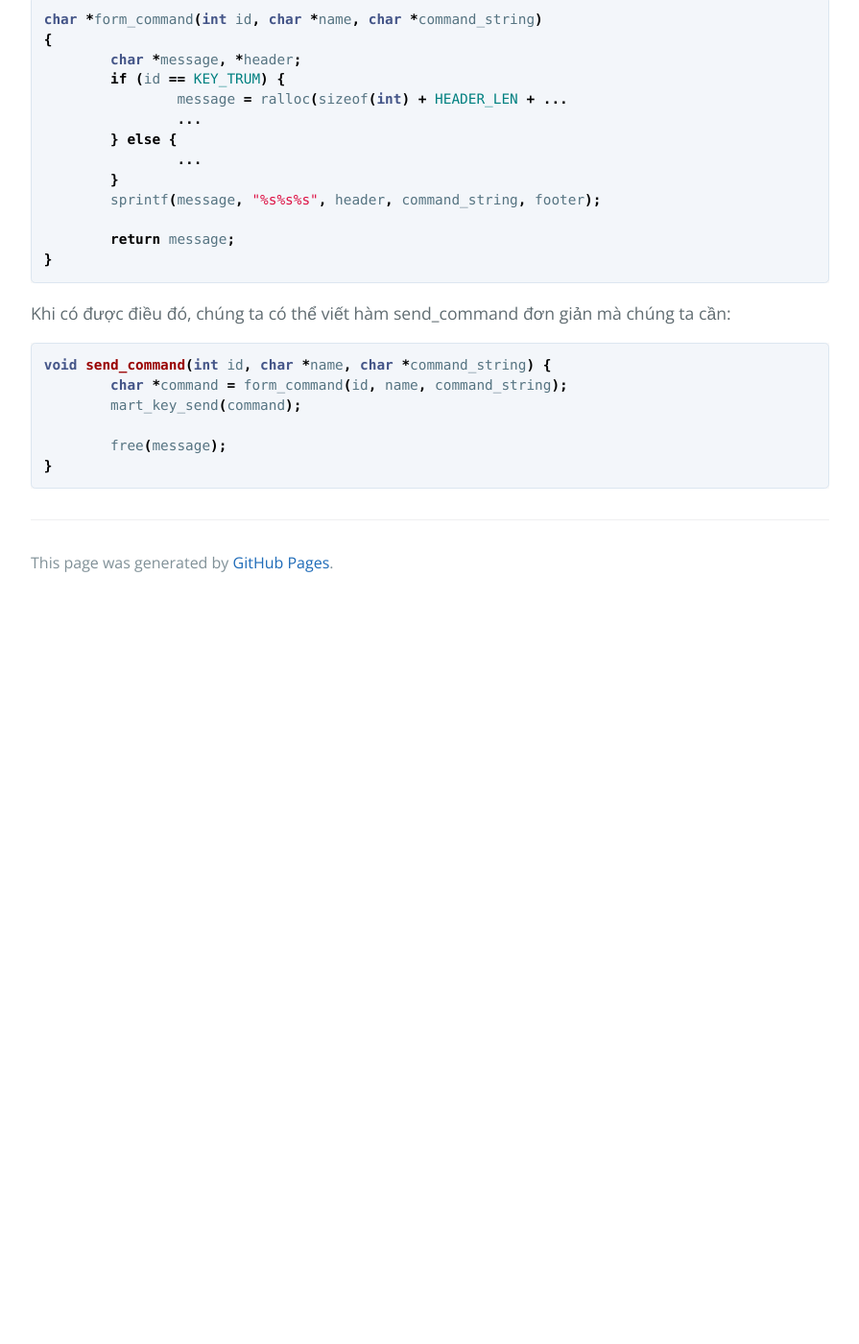
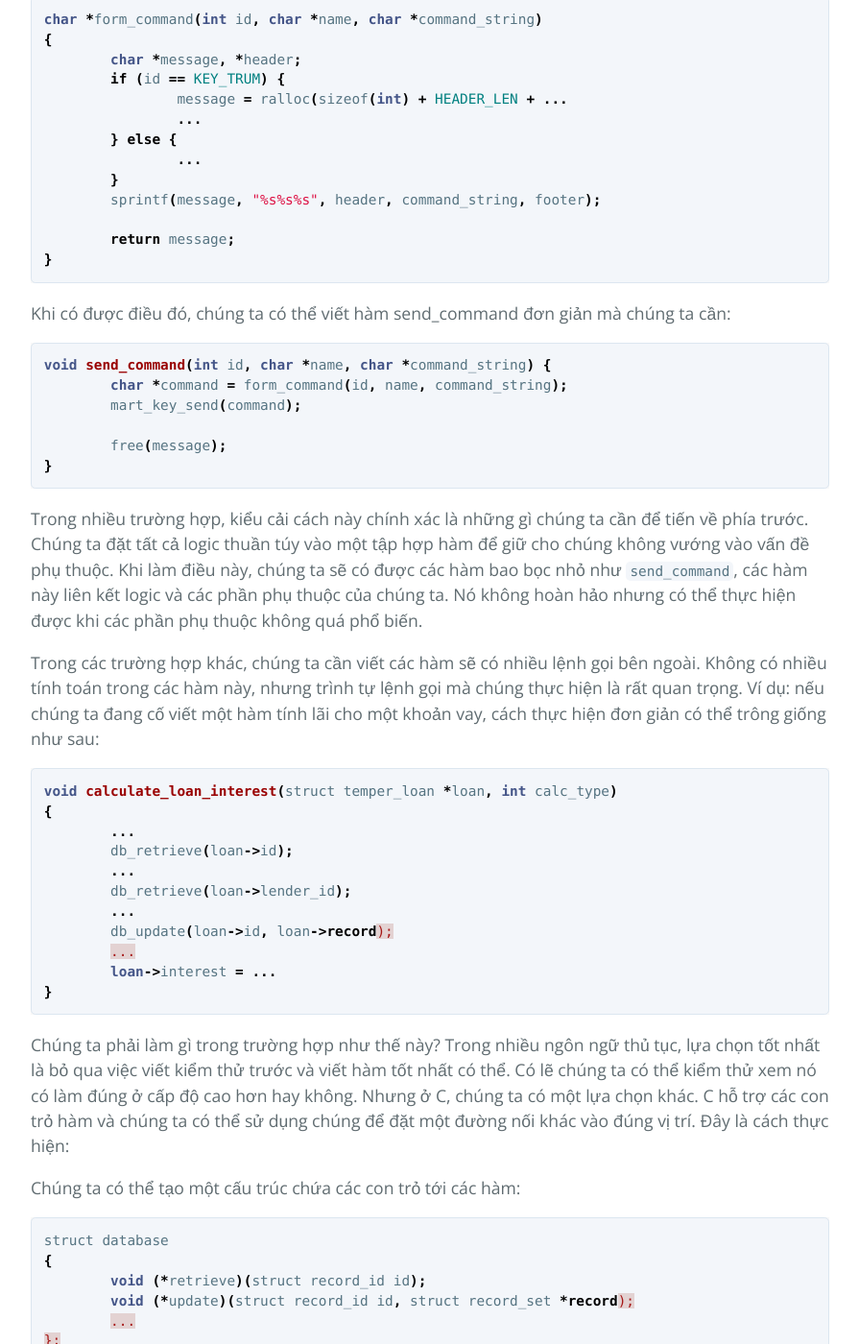
Before and after one commit to HaiBV/haibv.github.io, a Jekyll site: the page built from working-effectively-with-legacy-code/chapter-19-my-project-is-not-object-oriented-how-do-i-make-safe-changes.md, in a window 1280 px wide and 1400 px high, scrolled down 7139 px. Shown: the whole window at 96% size, without its empty margins (192-1087 px from the left). Built offline with Jekyll 4.4.1, drawn with Linux system fonts in a browser that asks for light colours; our own code applies the rules of GitHub Pages for plain Markdown files; before the commit the page ends 7769 px from its top, so only the background shows below that; some of the changed text lies outside the part shown.

Commit message:
Book - Working Efectively with Legacy Code - P2 - C19

````diff
--- a/working-effectively-with-legacy-code/chapter-19-my-project-is-not-object-oriented-how-do-i-make-safe-changes.md
+++ b/working-effectively-with-legacy-code/chapter-19-my-project-is-not-object-oriented-how-do-i-make-safe-changes.md
@@ -243,3 +243,50 @@ void send_command(int id, char *name, char *command_string) {
 	free(message);
 }
 ```
+
+Trong nhiều trường hợp, kiểu cải cách này chính xác là những gì chúng ta cần để tiến về phía trước. Chúng ta đặt tất cả logic thuần túy vào một tập hợp hàm để giữ cho chúng không vướng vào vấn đề phụ thuộc. Khi làm điều này, chúng ta sẽ có được các hàm bao bọc nhỏ như `send_command`, các hàm này liên kết logic và các phần phụ thuộc của chúng ta. Nó không hoàn hảo nhưng có thể thực hiện được khi các phần phụ thuộc không quá phổ biến.
+
+Trong các trường hợp khác, chúng ta cần viết các hàm sẽ có nhiều lệnh gọi bên ngoài. Không có nhiều tính toán trong các hàm này, nhưng trình tự lệnh gọi mà chúng thực hiện là rất quan trọng. Ví dụ: nếu chúng ta đang cố viết một hàm tính lãi cho một khoản vay, cách thực hiện đơn giản có thể trông giống như sau:
+
+```java
+void calculate_loan_interest(struct temper_loan *loan, int calc_type)
+{
+	...
+	db_retrieve(loan->id);
+	...
+	db_retrieve(loan->lender_id);
+	...
+	db_update(loan->id, loan->record);
+	...
+	loan->interest = ...
+}
+```
+
+Chúng ta phải làm gì trong trường hợp như thế này? Trong nhiều ngôn ngữ thủ tục, lựa chọn tốt nhất là bỏ qua việc viết kiểm thử trước và viết hàm tốt nhất có thể. Có lẽ chúng ta có thể kiểm thử xem nó có làm đúng ở cấp độ cao hơn hay không. Nhưng ở C, chúng ta có một lựa chọn khác. C hỗ trợ các con trỏ hàm và chúng ta có thể sử dụng chúng để đặt một đường nối khác vào đúng vị trí. Đây là cách thực hiện:
+
+Chúng ta có thể tạo một cấu trúc chứa các con trỏ tới các hàm:
+
+```java
+struct database
+{
+	void (*retrieve)(struct record_id id);
+	void (*update)(struct record_id id, struct record_set *record);
+	...
+};
+```
+Chúng ta có thể khởi tạo các con trỏ đó tới địa chỉ của các hàm truy cập cơ sở dữ liệu. Chúng ta có thể chuyển cấu trúc đó cho bất kỳ hàm mới nào mà chúng ta viết cần truy cập vào cơ sở dữ liệu. Trong code sản xuất, chúng được trỏ đến các hàm truy cập cơ sở dữ liệu thực. Chúng ta có thể yêu cầu con trỏ trỏ vào hàm giả khi chúng ta đang kiểm thử.
+
+Với các trình biên dịch cũ hơn, chúng ta có thể phải sử dụng cú pháp con trỏ hàm kiểu cũ:
+
+```java
+extern struct database db;
+(*db.update)(load->id, loan->record);
+```
+Nhưng với những hàm khác, chúng ta có thể gọi các hàm này theo phong cách hướng đối tượng rất tự nhiên:
+
+```java
+extern struct database db;
+db.update(load->id, loan->record);
+```
+
+Kỹ thuật này không dành riêng cho C. Nó có thể được sử dụng trong hầu hết các ngôn ngữ hỗ trợ con trỏ hàm
````
